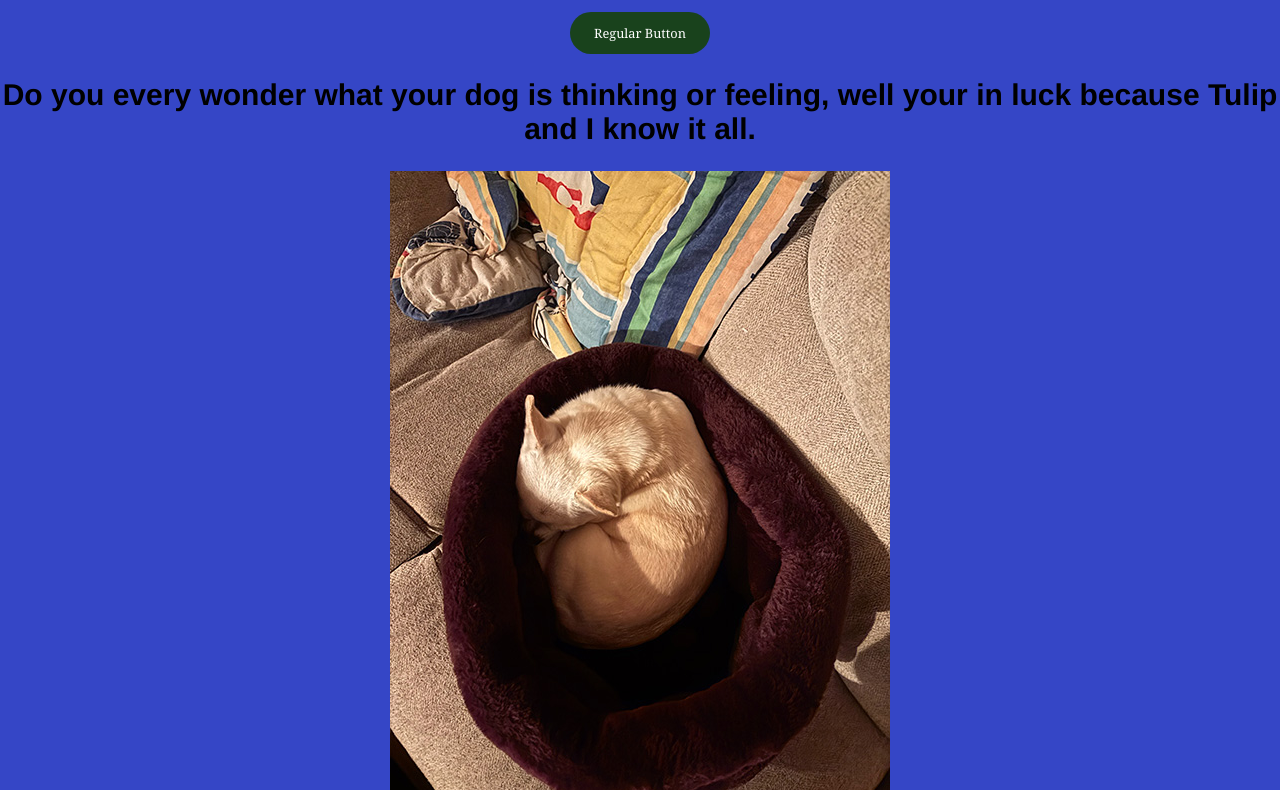
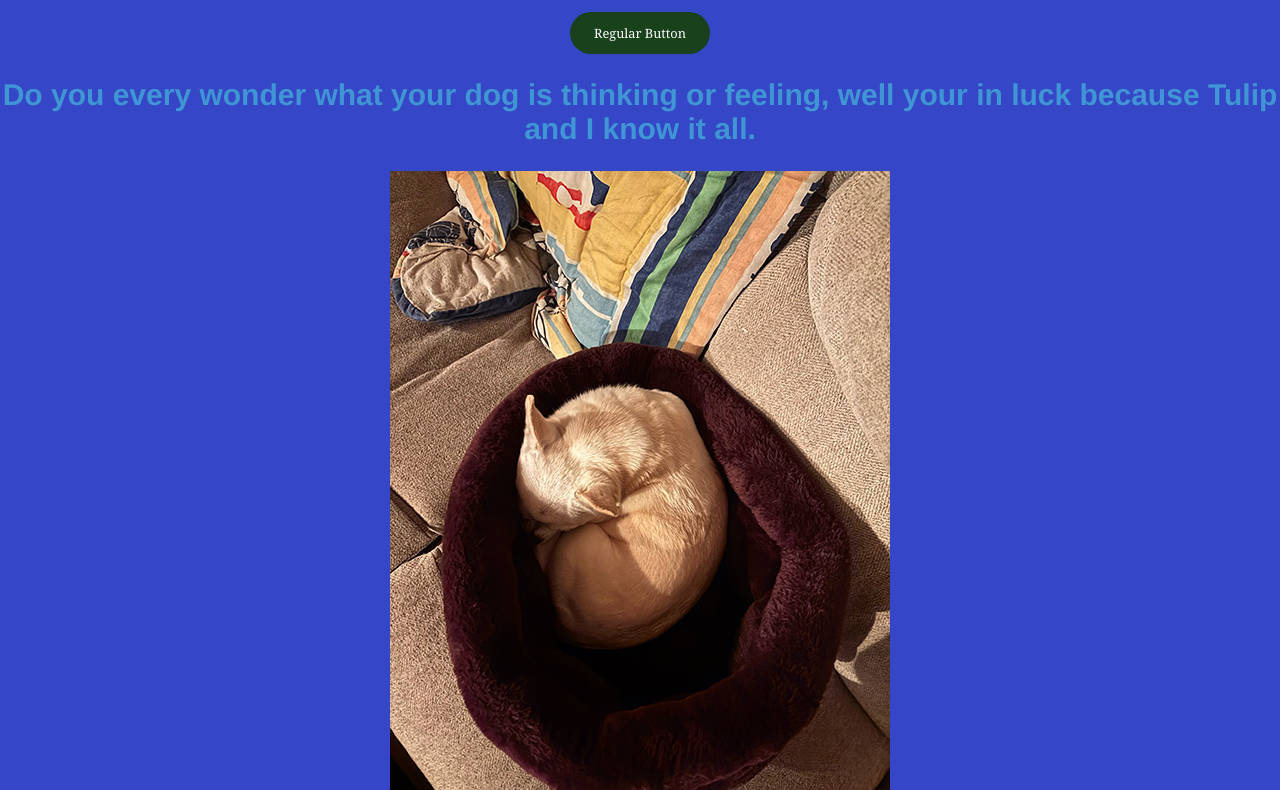
Before and after one commit to majamayes/L5Mayes, a website: page index.html in a window 1280 px wide. Shown: the part 87-877 px from the top of the page. Drawn offline with nearby package versions, Linux system fonts and the light colour scheme; files that its build step writes are made by us from their sources.

Commit message:
added colours

```diff
--- a/sass/_variables.scss
+++ b/sass/_variables.scss
@@ -9,4 +9,7 @@
     --color_purple: rgb(130, 20, 173);
     --color_dark_green: rgb(25, 66, 28);
     --color_black: rgb(0, 0, 0);
+    --color_black: rgb(249, 249, 249);
+    --color_black: rgb(229, 99, 166);
+    --color_black: rgb(64, 149, 213);
 }
```
